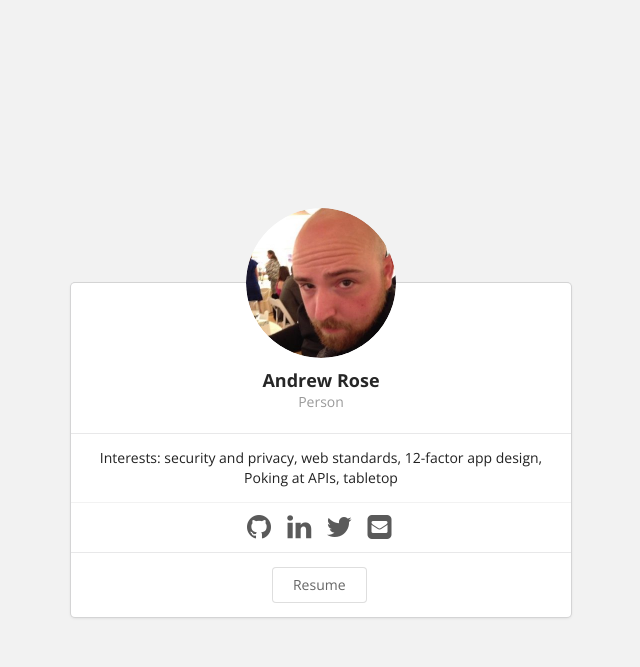
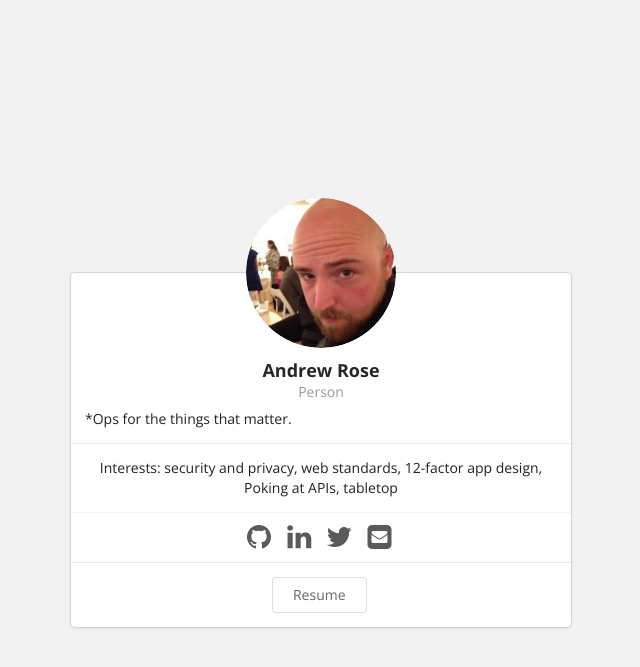
Before and after one commit to mcmarbles/mcmarbles.github.io, a Jekyll site: the page built from index.html, in a window 1280 px wide. Shown: the top 667 px of the page, without its empty margins (319-959 px from the left). Built offline with Jekyll 4.4.1, drawn with Linux system fonts in a browser that asks for light colours.

Commit message:
updated bio

```diff
--- a/_data/bio.json
+++ b/_data/bio.json
@@ -6,7 +6,7 @@
     "email": "andrew@unnecessary.io",
     "phone": "925-207-1969",
     "website": "https://unnecessary.io",
-    "summary": "",
+    "summary": "*Ops for the things that matter.",
     "location": {
       "address": "",
       "postalCode": "94610",
@@ -124,7 +124,7 @@
       "highlights": [
         "Primary JIRA adminstrator",
         "Mac and Windows security enforcement and patch management",
-        "Systems administration for GSuite, VMWare, AD, "
+        "Systems administration for GSuite, VMWare, Active Directory"
       ]
     }
   ]
```
